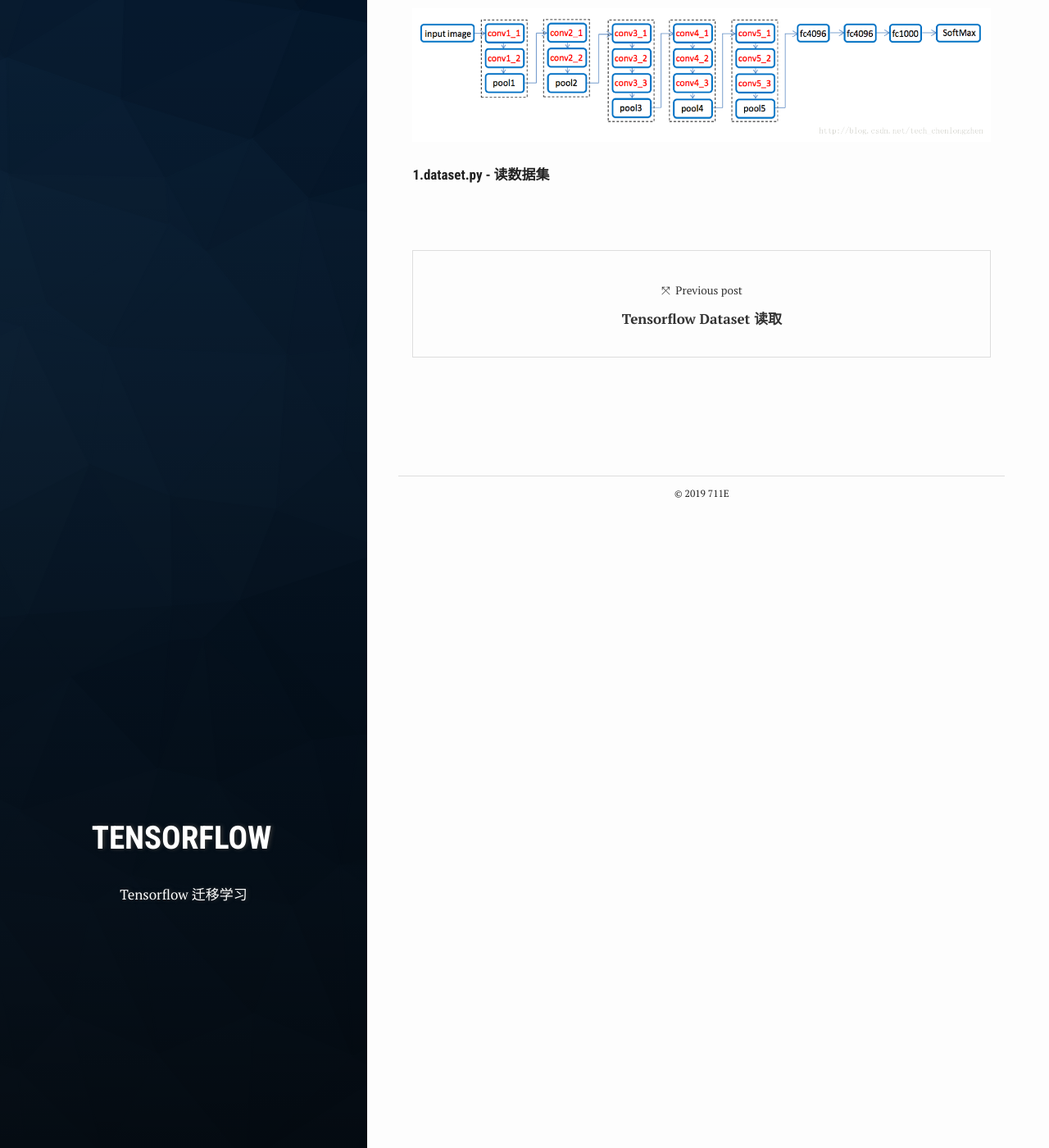
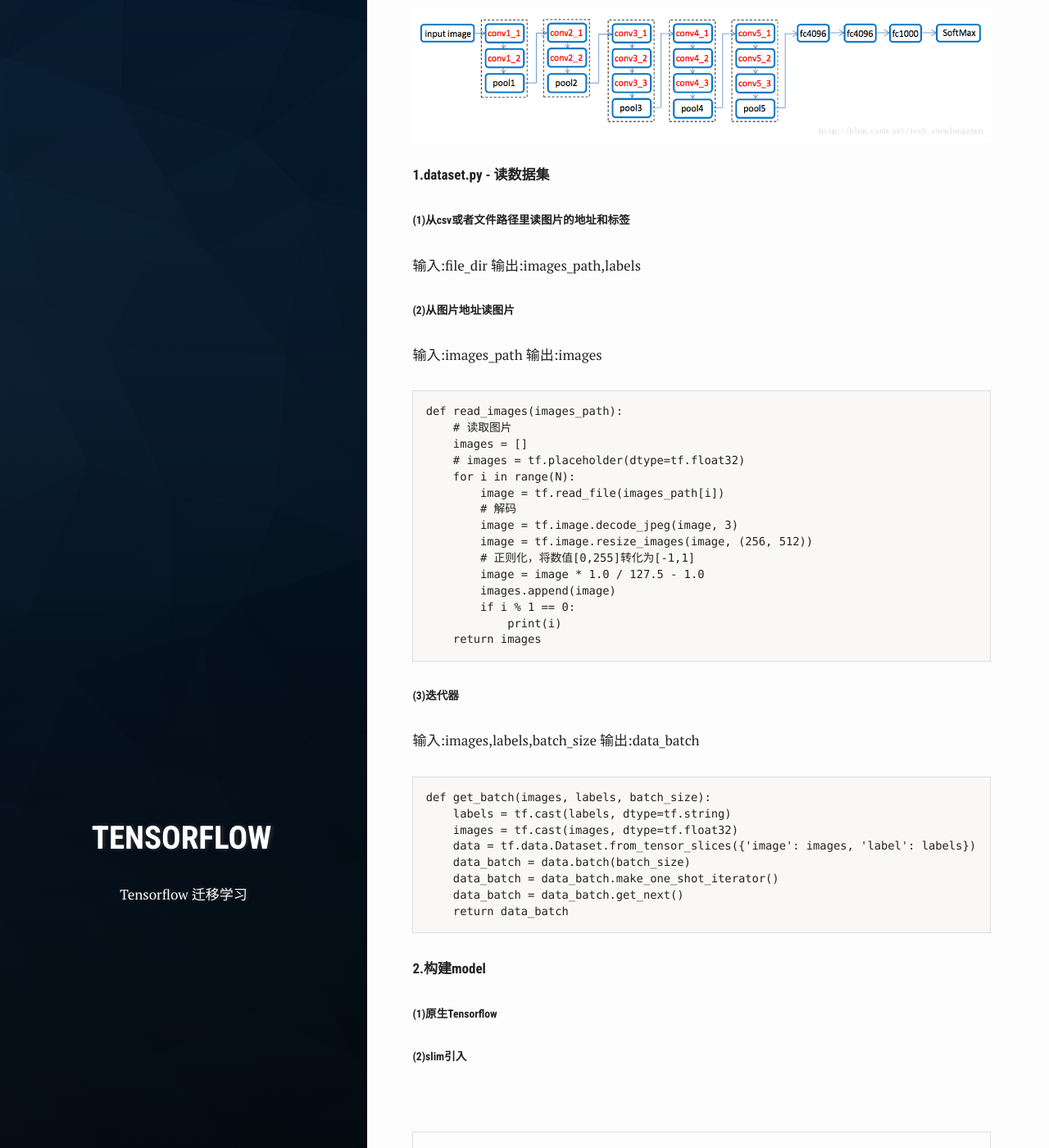
Before and after one commit to 711e/711e.github.io, a Jekyll site: the page built from _posts/2019-03-08-Tensorflow-Fineturn.markdown, in a window 1280 px wide and 1400 px high, scrolled down 249 px. Shown: the whole window at 82% size. Built offline with Jekyll 4.4.1, drawn with Linux system fonts in a browser that asks for light colours.

Commit message:
Updata-loading images

````diff
--- a/_posts/2019-03-08-Tensorflow-Fineturn.markdown
+++ b/_posts/2019-03-08-Tensorflow-Fineturn.markdown
@@ -13,3 +13,45 @@ VGG16权重文件：VGG16.npy
 ![vgg16](http://711e.github.io/assets/images/vgg16.png)
 
 ##### 1.dataset.py - 读数据集
+###### (1)从csv或者文件路径里读图片的地址和标签
+输入:file_dir
+输出:images_path,labels
+###### (2)从图片地址读图片
+输入:images_path
+输出:images
+```
+def read_images(images_path):
+    # 读取图片
+    images = []
+    # images = tf.placeholder(dtype=tf.float32)
+    for i in range(N):
+        image = tf.read_file(images_path[i])
+        # 解码
+        image = tf.image.decode_jpeg(image, 3)
+        image = tf.image.resize_images(image, (256, 512))
+        # 正则化，将数值[0,255]转化为[-1,1]
+        image = image * 1.0 / 127.5 - 1.0
+        images.append(image)
+        if i % 1 == 0:
+            print(i)
+    return images
+```
+
+###### (3)迭代器
+输入:images,labels,batch_size
+输出:data_batch
+```
+def get_batch(images, labels, batch_size):
+    labels = tf.cast(labels, dtype=tf.string)
+    images = tf.cast(images, dtype=tf.float32)
+    data = tf.data.Dataset.from_tensor_slices({'image': images, 'label': labels})
+    data_batch = data.batch(batch_size)
+    data_batch = data_batch.make_one_shot_iterator()
+    data_batch = data_batch.get_next()
+    return data_batch
+```
+
+##### 2.构建model
+###### (1)原生Tensorflow
+
+###### (2)slim引入
````
Also changed, not shown: other parts of _posts/2019-03-08-Tensorflow-Fineturn.markdown (+1 -1 lines).
